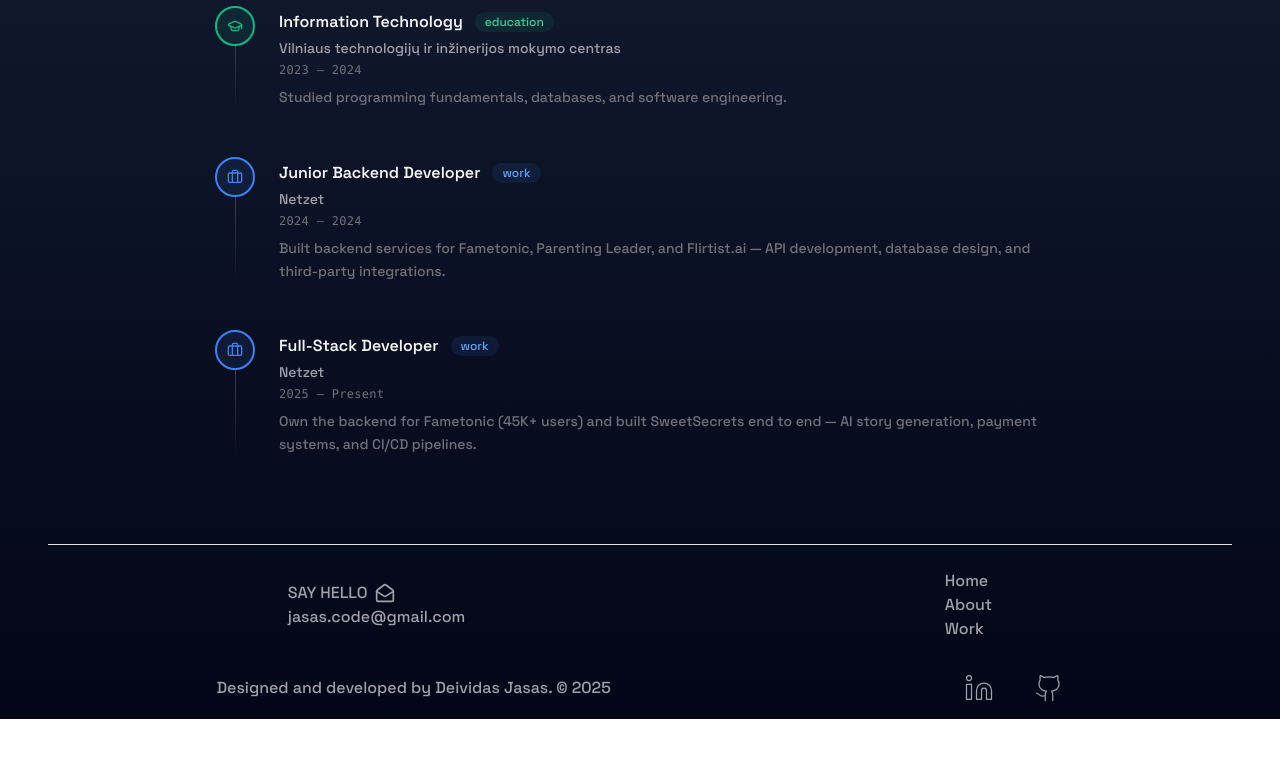
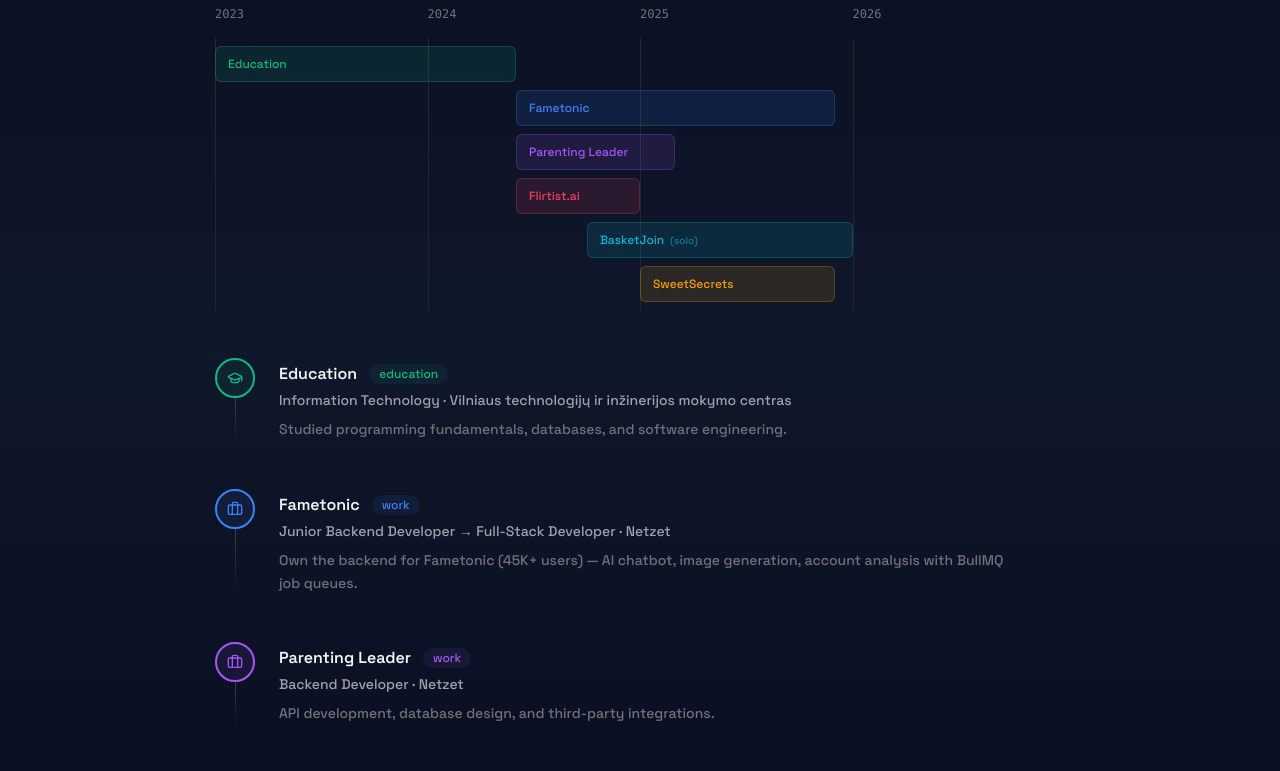
Before and after one commit to DeividasJas/portfolio, a Next.js app: page /about in a window 1280 px wide. Shown: the part 700-1471 px from the top of the page. Before the commit the page ends 1419 px from the top, so only its background shows below. Built offline with nearby package versions, Linux system fonts and the light colour scheme.

Commit message:
feat(timeline): add Gantt chart visualization and restructure data
Adds a horizontal bar chart showing work/education periods alongside
the vertical timeline. Renames TimelineEntry to TimelineItem and adds
month-based positioning with dynamic "present" calculation.

```diff
--- a/src/app/(work)/about/page.tsx
+++ b/src/app/(work)/about/page.tsx
@@ -1,7 +1,7 @@
 import type { Metadata } from 'next'
 import { StackCarousel } from '@/components/StackCarousel'
 import { Timeline } from '@/components/Timeline'
-import { timelineEntries } from '@/data/timeline'
+import { timelineItems } from '@/data/timeline'
 import { ArrowDown } from 'lucide-react'
 import { Accordion, AccordionContent, AccordionItem, AccordionTrigger } from '@radix-ui/react-accordion'
 
@@ -17,22 +17,18 @@ export default function AboutPage() {
     <div className="px-4 pb-4">
       <section className="text-md mx-auto my-8 flex max-w-[850px] flex-col items-center gap-4">
         <p>
-          I&apos;m a <span className="text-blue-500">full-stack developer</span> at Netzet, where I build products that
-          serve real users. My projects include <span className="text-blue-500">Fametonic</span> — a social media growth
-          platform with 45,000+ creators — and <span className="text-blue-500">SweetSecrets</span>, an AI-powered story
-          app where every reader gets a unique narrative shaped by their choices.
+          I&apos;m a <span className="text-blue-500">full-stack developer</span> at Netzet, where I build products that serve real users. My projects include{' '}
+          <span className="text-blue-500">Fametonic</span> — a social media growth platform with 45,000+ creators — and{' '}
+          <span className="text-blue-500">SweetSecrets</span>, an AI-powered story app where every reader gets a unique narrative shaped by their choices.
         </p>
         <p>
-          I work across the entire stack — Next.js frontends, NestJS backends, PostgreSQL, Supabase — and own
-          everything from <span className="text-blue-500">database design</span> to deployment pipelines. On my own time
-          I built <span className="text-blue-500">BasketJoin</span>, a pickup basketball organizer, as a solo project
-          from scratch.
+          I work across the entire stack — Next.js frontends, NestJS backends, PostgreSQL, Supabase — and own everything from{' '}
+          <span className="text-blue-500">database design</span> to deployment pipelines. On my own time I built <span className="text-blue-500">BasketJoin</span>, a
+          pickup basketball organizer, as a solo project from scratch.
         </p>
         <p>
-          I use <span className="text-blue-500">AI tools</span> daily to ship faster, and I prefer full-stack ownership
-          because seeing the whole system means making better decisions. I&apos;m{' '}
-          <span className="text-blue-500">open to new opportunities</span> where I can keep building products people
-          actually use.
+          I use <span className="text-blue-500">AI tools</span> daily to ship faster, and I prefer full-stack ownership because seeing the whole system means making
+          better decisions. I&apos;m <span className="text-blue-500">open to new opportunities</span> where I can keep building products people actually use.
         </p>
       </section>
 
@@ -61,7 +57,7 @@ export default function AboutPage() {
 
       <section className="mx-auto my-12 max-w-[850px]">
         <h3 className="mb-8 text-2xl font-bold">Experience & Education</h3>
-        <Timeline entries={timelineEntries} />
+        <Timeline items={timelineItems} />
       </section>
     </div>
   )
--- a/src/components/Timeline.tsx
+++ b/src/components/Timeline.tsx
@@ -1,10 +1,143 @@
 'use client'
 
-import { type TimelineEntry } from '@/data/timeline'
+import { type TimelineItem, timelineYears } from '@/data/timeline'
 import { GraduationCap, Briefcase } from 'lucide-react'
 import { useEffect, useRef, useState } from 'react'
 
-function TimelineItem({ entry, index }: { entry: TimelineEntry; index: number }) {
+// The entire chart spans this many months.
+// e.g. timelineYears = [2023, 2024, 2025, 2026] → (2026 - 2023 + 1) * 12 = 48 months.
+// Every position/width in the chart is calculated as a percentage of this total.
+const TOTAL_MONTHS = (timelineYears[timelineYears.length - 1] - timelineYears[0] + 1) * 12
+
+// Converts a month offset (from timeline.ts) to a CSS percentage position.
+// e.g. month 12 out of 48 total → 25% from the left edge.
+function toPercent(months: number): number {
+  return (months / TOTAL_MONTHS) * 100
+}
+
+/**
+ * Horizontal Gantt-style chart.
+ *
+ * Layout (simplified):
+ *
+ *   2023        2024        2025        2026
+ *   |           |           |           |        ← year labels (absolute-positioned text)
+ *   |           |           |           |        ← vertical grid lines (1px dividers)
+ *   |███████████████████████|           |        ← Education bar
+ *   |           |███████████████████████|        ← Fametonic bar
+ *   |           |     ██████|           |        ← Parenting Leader bar
+ *   ...etc
+ *
+ * How positioning works:
+ * - The container is 100% width (fills its parent).
+ * - Each bar is absolutely positioned inside a relative row.
+ * - `left` = where the bar starts (startMonth as % of total months).
+ * - `width` = how long the bar stretches (duration as % of total months).
+ *
+ * Animation:
+ * - Bars start at width: 0% and grow to their full width when the
+ *   component scrolls into view (via IntersectionObserver).
+ * - Each bar has a staggered delay (i * 100ms) so they animate in sequence.
+ *
+ * Hover:
+ * - Default: bar has a subtle transparent fill (color + "20" hex alpha = 12% opacity).
+ * - On hover: bar fills with the solid color and text turns white.
+ */
+function ProjectTimeline({ items }: { items: TimelineItem[] }) {
+  const ref = useRef<HTMLDivElement>(null)
+  const [visible, setVisible] = useState(false)
+  const [hoveredIndex, setHoveredIndex] = useState<number | null>(null)
+
+  // Trigger the grow-in animation once the chart scrolls into view.
+  // threshold: 0.2 means "fire when 20% of the element is visible."
+  // After firing once, we unobserve — the animation doesn't reverse on scroll-out.
+  useEffect(() => {
+    const el = ref.current
+    if (!el) return
+    const observer = new IntersectionObserver(
+      ([e]) => {
+        if (e.isIntersecting) {
+          setVisible(true)
+          observer.unobserve(el)
+        }
+      },
+      { threshold: 0.2 }
+    )
+    observer.observe(el)
+    return () => observer.disconnect()
+  }, [])
+
+  return (
+    <div ref={ref} className="w-full">
+      {/* Row 1: Year labels — "2023", "2024", etc. positioned along the x-axis */}
+      <div className="relative mb-2 h-6">
+        {timelineYears.map((year) => {
+          // Convert year to a percentage offset.
+          // e.g. 2024 in a [2023..2026] range → (2024-2023)*12 = month 12 → 25%
+          const left = toPercent((year - timelineYears[0]) * 12)
+          return (
+            <span key={year} className="absolute font-mono text-xs text-zinc-500" style={{ left: `${left}%` }}>
+              {year}
+            </span>
+          )
+        })}
+      </div>
+
+      {/* Row 2: The chart area — grid lines behind, colored bars in front */}
+      <div className="relative">
+        {/* Vertical grid lines at each year boundary (sits behind the bars via absolute positioning) */}
+        <div className="absolute inset-0">
+          {timelineYears.map((year) => {
+            const left = toPercent((year - timelineYears[0]) * 12)
+            return <div key={year} className="absolute top-0 h-full w-px bg-zinc-800" style={{ left: `${left}%` }} />
+          })}
+        </div>
+
+        {/* The actual project bars — one row per timeline item, stacked vertically */}
+        <div className="relative flex flex-col gap-2 py-2">
+          {items.map((item, i) => {
+            // Where this bar starts (% from left edge)
+            const left = toPercent(item.startMonth)
+            // How wide this bar is (% of total timeline)
+            const width = toPercent(item.endMonth - item.startMonth)
+            const isHovered = hoveredIndex === i
+
+            return (
+              // Each bar gets a fixed-height row so bars don't overlap
+              <div key={item.label} className="relative h-9">
+                <div
+                  className="absolute flex h-full items-center rounded-md px-3 transition-all duration-500"
+                  style={{
+                    left: `${left}%`,
+                    // When not yet visible (before scroll-in), width is 0% → bars are invisible.
+                    // Once visible flips to true, width transitions to its real value (the grow animation).
+                    width: visible ? `${width}%` : '0%',
+                    // "20" = 12% alpha, "40" = 25% alpha (hex alpha suffix on the color)
+                    backgroundColor: isHovered ? item.color : `${item.color}20`,
+                    border: `1px solid ${item.color}40`,
+                    // Stagger: first bar animates immediately, second after 100ms, third after 200ms, etc.
+                    transitionDelay: `${i * 100}ms`,
+                    cursor: 'default'
+                  }}
+                  onMouseEnter={() => setHoveredIndex(i)}
+                  onMouseLeave={() => setHoveredIndex(null)}
+                >
+                  {/* Bar label — text color matches the bar color, turns white on hover */}
+                  <span className="whitespace-nowrap text-xs font-medium transition-colors duration-200" style={{ color: isHovered ? '#fff' : item.color }}>
+                    {item.label}
+                    {item.solo && <span className="ml-1.5 text-[10px] opacity-60">(solo)</span>}
+                  </span>
+                </div>
+              </div>
+            )
+          })}
+        </div>
+      </div>
+    </div>
+  )
+}
+
+function TimelineDetail({ item, index }: { item: TimelineItem; index: number }) {
   const ref = useRef<HTMLDivElement>(null)
   const [visible, setVisible] = useState(false)
 
@@ -24,20 +157,19 @@ function TimelineItem({ entry, index }: { entry: TimelineEntry; index: number })
     return () => observer.disconnect()
   }, [])
 
-  const isWork = entry.type === 'work'
+  const isWork = item.type === 'work'
 
   return (
     <div ref={ref} className="group relative flex gap-6 pb-12 last:pb-0">
       {/* Vertical line */}
       <div className="relative flex flex-col items-center">
         <div
-          className={`z-10 flex h-10 w-10 shrink-0 items-center justify-center rounded-full border-2 transition-all duration-500 ${
-            visible
-              ? isWork
-                ? 'border-blue-500 bg-blue-500/10 text-blue-500'
-                : 'border-emerald-500 bg-emerald-500/10 text-emerald-500'
-              : 'border-zinc-700 bg-zinc-900 text-zinc-600'
-          }`}
+          className="z-10 flex h-10 w-10 shrink-0 items-center justify-center rounded-full border-2 transition-all duration-500"
+          style={{
+            borderColor: visible ? item.color : undefined,
+            backgroundColor: visible ? `${item.color}15` : undefined,
+            color: visible ? item.color : undefined
+          }}
         >
           {isWork ? <Briefcase className="h-4 w-4" /> : <GraduationCap className="h-4 w-4" />}
         </div>
@@ -47,37 +179,36 @@ function TimelineItem({ entry, index }: { entry: TimelineEntry; index: number })
 
       {/* Content */}
       <div
-        className={`flex min-w-0 flex-1 flex-col gap-1 pt-1 transition-all duration-700 ${
-          visible ? 'translate-y-0 opacity-100' : 'translate-y-4 opacity-0'
-        }`}
+        className={`flex min-w-0 flex-1 flex-col gap-1 pt-1 transition-all duration-700 ${visible ? 'translate-y-0 opacity-100' : 'translate-y-4 opacity-0'}`}
         style={{ transitionDelay: `${index * 100}ms` }}
       >
         <div className="flex flex-wrap items-center gap-x-3 gap-y-1">
-          <h4 className="text-base font-semibold text-zinc-100">{entry.title}</h4>
-          <span
-            className={`rounded-full px-2.5 py-0.5 text-xs font-medium ${
-              isWork ? 'bg-blue-500/10 text-blue-400' : 'bg-emerald-500/10 text-emerald-400'
-            }`}
-          >
-            {entry.type}
+          <h4 className="text-base font-semibold text-zinc-100">{item.label}</h4>
+          <span className="rounded-full px-2.5 py-0.5 text-xs font-medium" style={{ backgroundColor: `${item.color}15`, color: item.color }}>
+            {item.type}
           </span>
         </div>
-        <p className="text-sm font-medium text-zinc-400">{entry.organization}</p>
-        <p className="font-mono text-xs tracking-wide text-zinc-500">
-          {entry.startDate} — {entry.endDate}
+        <p className="text-sm font-medium text-zinc-400">
+          {item.title} · {item.organization}
         </p>
-        {entry.description && <p className="mt-1 text-sm leading-relaxed text-zinc-500">{entry.description}</p>}
+        {item.description && <p className="mt-1 text-sm leading-relaxed text-zinc-500">{item.description}</p>}
       </div>
     </div>
   )
 }
 
-export function Timeline({ entries }: { entries: TimelineEntry[] }) {
+export function Timeline({ items }: { items: TimelineItem[] }) {
   return (
-    <div className="flex flex-col">
-      {entries.map((entry, i) => (
-        <TimelineItem key={`${entry.organization}-${entry.startDate}`} entry={entry} index={i} />
-      ))}
+    <div className="flex flex-col gap-12">
+      {/* Gantt chart */}
+      <ProjectTimeline items={items} />
+
+      {/* Vertical timeline */}
+      <div className="flex flex-col">
+        {items.map((item, i) => (
+          <TimelineDetail key={item.label} item={item} index={i} />
+        ))}
+      </div>
     </div>
   )
 }
--- a/src/data/timeline.ts
+++ b/src/data/timeline.ts
@@ -1,35 +1,88 @@
-export type TimelineEntry = {
+// Timeline origin: January 2023
+// Each unit = 1 month
+const ORIGIN_YEAR = 2023
+
+function monthOffset(year: number, month: number): number {
+  return (year - ORIGIN_YEAR) * 12 + (month - 1)
+}
+
+const now = new Date()
+const CURRENT_MONTH = monthOffset(now.getFullYear(), now.getMonth() + 1)
+
+export type TimelineItem = {
   type: 'education' | 'work'
+  label: string
   title: string
   organization: string
-  startDate: string
-  endDate: string
   description?: string
+  startMonth: number
+  endMonth: number
+  color: string
+  solo?: boolean
 }
 
-export const timelineEntries: TimelineEntry[] = [
+export const timelineItems: TimelineItem[] = [
   {
     type: 'education',
+    label: 'Education',
     title: 'Information Technology',
     organization: 'Vilniaus technologijų ir inžinerijos mokymo centras',
-    startDate: '2023',
-    endDate: '2024',
-    description: 'Studied programming fundamentals, databases, and software engineering.'
+    description: 'Studied programming fundamentals, databases, and software engineering.',
+    startMonth: monthOffset(2023, 1),
+    endMonth: monthOffset(2024, 6),
+    color: '#10b981'
   },
   {
     type: 'work',
-    title: 'Junior Backend Developer',
+    label: 'Fametonic',
+    title: 'Junior Backend Developer → Full-Stack Developer',
     organization: 'Netzet',
-    startDate: '2024',
-    endDate: '2024',
-    description: 'Built backend services for Fametonic, Parenting Leader, and Flirtist.ai — API development, database design, and third-party integrations.'
+    description: 'Own the backend for Fametonic (45K+ users) — AI chatbot, image generation, account analysis with BullMQ job queues.',
+    startMonth: monthOffset(2024, 6),
+    endMonth: CURRENT_MONTH,
+    color: '#3b82f6'
   },
   {
     type: 'work',
+    label: 'Parenting Leader',
+    title: 'Backend Developer',
+    organization: 'Netzet',
+    description: 'API development, database design, and third-party integrations.',
+    startMonth: monthOffset(2024, 6),
+    endMonth: monthOffset(2025, 3),
+    color: '#a855f7'
+  },
+  {
+    type: 'work',
+    label: 'Flirtist.ai',
+    title: 'Backend Developer',
+    organization: 'Netzet',
+    description: 'API development, database design, and third-party integrations.',
+    startMonth: monthOffset(2024, 6),
+    endMonth: monthOffset(2025, 1),
+    color: '#f43f5e'
+  },
+  {
+    type: 'work',
+    label: 'BasketJoin',
+    title: 'Full-Stack Developer',
+    organization: 'Solo project',
+    description: 'Built a pickup basketball organizer from scratch — auth, scheduling engine, admin panel, payments.',
+    startMonth: monthOffset(2024, 10),
+    endMonth: monthOffset(2026, 1),
+    color: '#06b6d4',
+    solo: true
+  },
+  {
+    type: 'work',
+    label: 'SweetSecrets',
     title: 'Full-Stack Developer',
     organization: 'Netzet',
-    startDate: '2025',
-    endDate: 'Present',
-    description: 'Own the backend for Fametonic (45K+ users) and built SweetSecrets end to end — AI story generation, payment systems, and CI/CD pipelines.'
+    description: 'Built end to end — AI story generation through Claude, coin store, branching onboarding funnels, and CI/CD pipeline.',
+    startMonth: monthOffset(2025, 1),
+    endMonth: CURRENT_MONTH,
+    color: '#f59e0b'
   }
 ]
+
+export const timelineYears = [2023, 2024, 2025, 2026]
```
